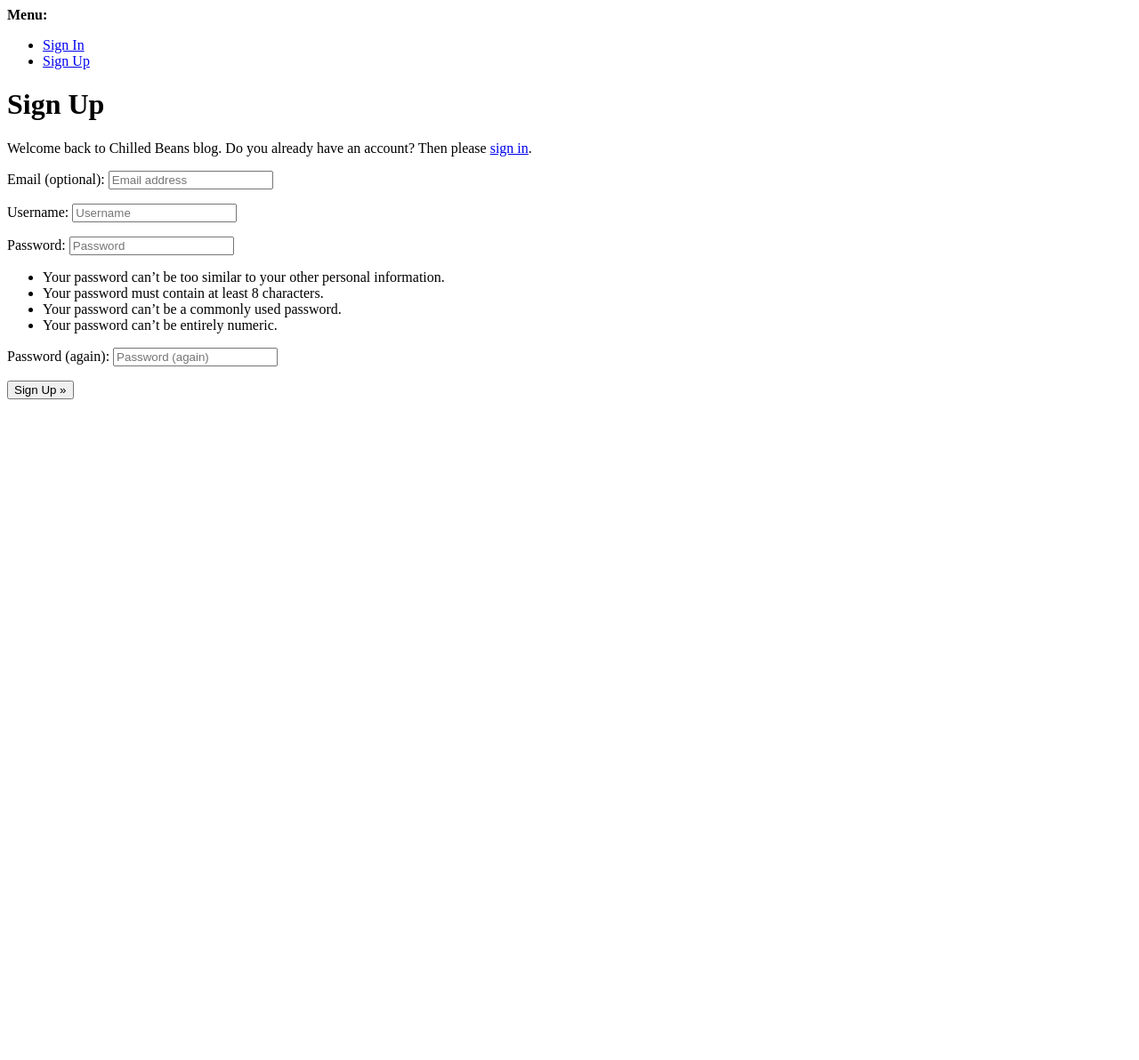
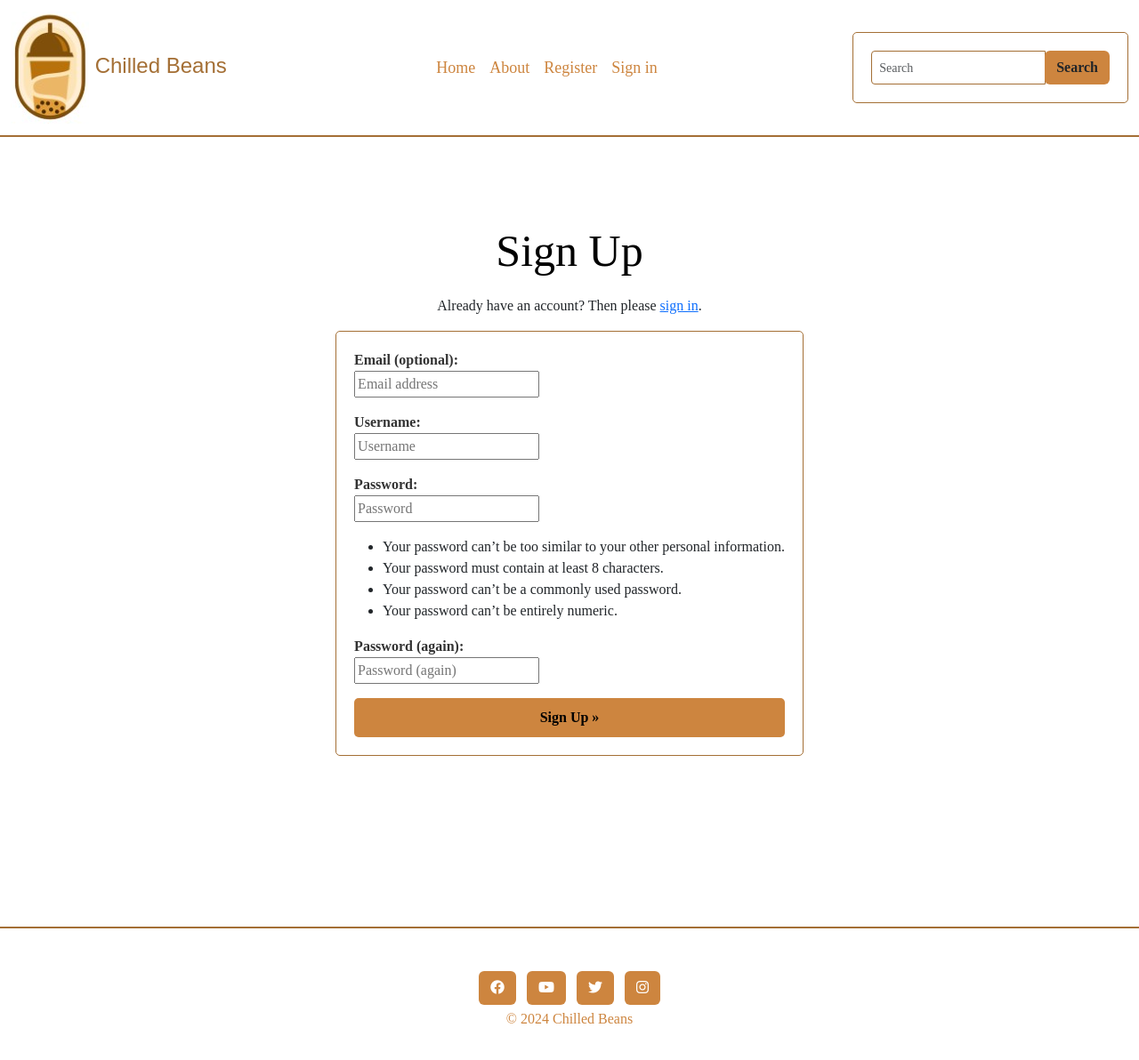
Before and after one commit to SaraMehlis/Chilled-Beans, a Django app: page /accounts/signup/ in a window 1280 px wide. Shown: the whole page at 89% size. Before the commit the page ends 449 px from the top, so only its background shows below. Run offline with Django 4.2, Linux system fonts and the light colour scheme.

Commit message:
Add styling to sign up page including welcome message and change button color for consistancy

```diff
--- a/blog/templates/blog/recipe_detail.html
+++ b/blog/templates/blog/recipe_detail.html
@@ -26,9 +26,9 @@
             <div>
                 <h2>Nutrition Information:</h2>
                 <p>{{ recipe.nutrition_information }}</p>
-                <h2>Added by:</h2>
+                <h5>Added by:</h5>
                 <p>{{ recipe.created_by }}</p>
-                <h2>Created On:</h2>
+                <h5>Created On:</h5>
                 <p>{{ recipe.created_on }}</p>
             </div>
 
--- a/static/css/style.css
+++ b/static/css/style.css
@@ -244,7 +251,7 @@ form {
     width: 100%;
     color: #CD853F;
     padding: 10px 0;
-    margin-top: auto; /* Add this line to push the footer to the bottom */
+    text-align: center;
 }
 
 .mb-4 {
--- a/templates/account/logout.html
+++ b/templates/account/logout.html
@@ -8,7 +8,7 @@
 <div class="container">
     <div class="row">
         <div class="col-md-8 mt-3 offset-md-2">
-            <h3>{% trans "Sign Out" %}</h3>
+
 
             <p class="confirm">{% trans 'Are you sure you want to sign out?' %}</p>
         </div>
--- a/templates/account/signup.html
+++ b/templates/account/signup.html
@@ -1,23 +1,24 @@
-{% extends "account/base.html" %}
+{% extends "base.html" %}
 
 {% load i18n %}
 
 {% block head_title %}{% trans "Signup" %}{% endblock head_title %}
 
 {% block content %}
-<h1>{% trans "Sign Up" %}</h1>
+<h1 class="form-heading">{% trans "Sign Up" %}</h1>
+<div class="form-container">
+  <p>{% blocktrans %}Already have an account? Then please <a href="{{ login_url }}">sign in</a>.{% endblocktrans %}</p>
 
-<p>{% blocktrans %}
-    Welcome back to Chilled Beans blog.
-    Do you already have an account? Then please <a href="{{ login_url }}">sign in</a>.{% endblocktrans %}</p>
+  <form class="form" class="signup" id="signup_form" method="post" action="{% url 'account_signup' %}">
+    {% csrf_token %}
+    {{ form.as_p }}
+    {% if redirect_field_value %}
+    <input type="hidden" name="{{ redirect_field_name }}" value="{{ redirect_field_value }}" />
+    {% endif %}
+    <button id="submit" class="btn" type="submit">{% trans "Sign Up" %} &raquo;</button>
+  </form>
+</div>
 
-<form class="signup" id="signup_form" method="post" action="{% url 'account_signup' %}">
-  {% csrf_token %}
-  {{ form.as_p }}
-  {% if redirect_field_value %}
-  <input type="hidden" name="{{ redirect_field_name }}" value="{{ redirect_field_value }}" />
-  {% endif %}
-  <button type="submit">{% trans "Sign Up" %} &raquo;</button>
-</form>
+
 
 {% endblock content %}
```
Also changed, not shown: other parts of static/css/style.css (+19 -12 lines), 1 other file.
